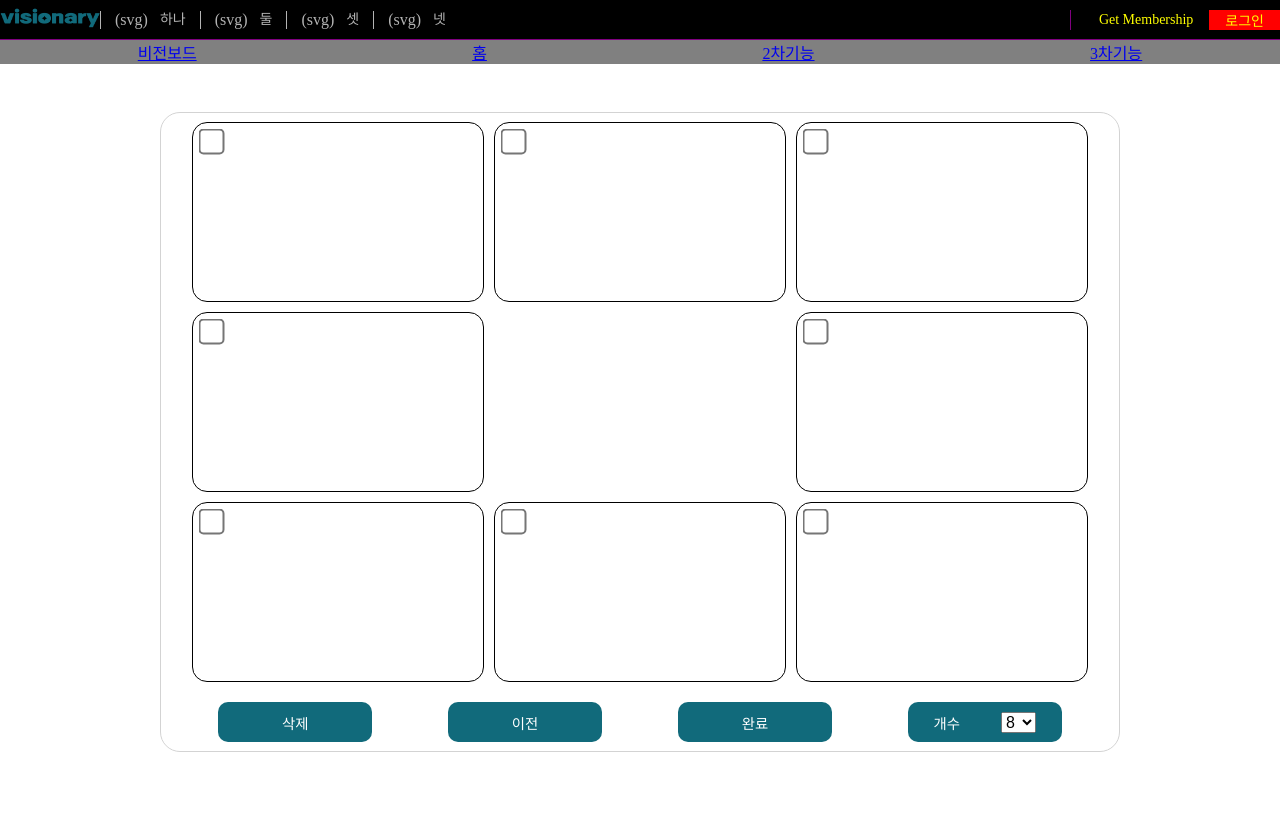
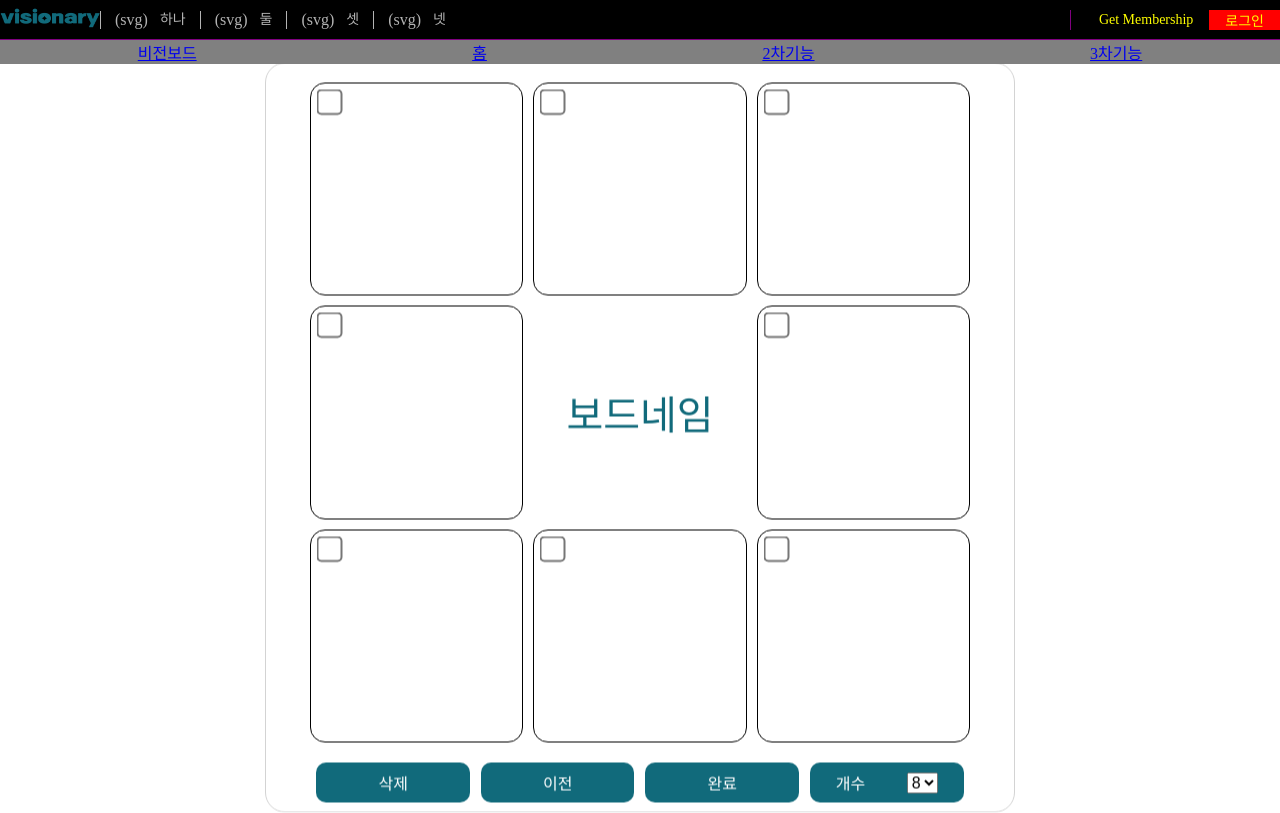
Before and after one commit to PossumCircus/Visionary, a React (Create React App) app: page /visionboard in a window 1280 px wide. Built offline with nearby package versions, Linux system fonts and the light colour scheme; a web font is replaced by a local one.

Commit message:
fix/#11/Modal
-완료 버튼이 혼자 길어지는 문제 해결,
-Mui queryMedia 도입.

```diff
--- a/src/components/VisionBoard/CreateVisionBoardModal.jsx
+++ b/src/components/VisionBoard/CreateVisionBoardModal.jsx
@@ -1,8 +1,7 @@
 import React, { useState, useRef } from 'react';
-import { Modal, Box } from '@mui/material';
+import { Modal, Box, useMediaQuery } from '@mui/material';
 import arrowBack from './assets/arrow_back_icon.svg';
 import media from './assets/media_icon.svg';
-
 import styles from './CreateVisionBoardModal.module.scss'
 
 export default function CreateVisionBoardModal({
@@ -13,8 +12,8 @@ export default function CreateVisionBoardModal({
   const [imgFile, setImgFile] = useState('');
   const [text, setText] = useState('');
   const [selectedImg, setSelectedImg] = useState('');
-
   const imgRef = useRef(null);
+  const muiMediaQuery = useMediaQuery('(min-width:800px)')
 
   const handleModalClose = () => {
     if (window.confirm('게시물 작성을 취소하시겠습니까?')) {
@@ -71,7 +70,7 @@ export default function CreateVisionBoardModal({
               top: '50%',
               left: '50%',
               transform: 'translate(-50%, -50%)',
-              width: '47dvh',
+              width: '45dvw',
               height: '85dvh',
               bgcolor: 'background.paper',
               boxShadow: 24,
--- a/src/components/VisionBoard/VisionBoardGrid.jsx
+++ b/src/components/VisionBoard/VisionBoardGrid.jsx
@@ -12,7 +12,7 @@ export default function VisionGrid() {
     navigate('/makeboardname');
   };
   const location = useLocation();
-  const [boardName, setBoardName] = useState('');
+  const [boardName, setBoardName] = useState('보드네임');
 
   // useEffect(() => {
   //   const params = new URLSearchParams(location.search);
@@ -95,7 +95,7 @@ export default function VisionGrid() {
     console.log(textData);
 
     setUploadedText(textData);
-
+    // 양식 제출 후 모달 닫기
     setIsModalOpen(false);
   };
 
@@ -159,7 +159,7 @@ export default function VisionGrid() {
     setSelectedOption(newSelectedOption);
   };
 
-  const handleCompleteButtonClick = async (e) => {
+  const handleCompleteButtonClickAlert = async (e) => {
     e.preventDefault();
     if (selectedOption === '2') {
       if (uploadCount < 4) {
@@ -264,6 +264,7 @@ export default function VisionGrid() {
           );
         })}
       </div>
+      <input type="hidden" name="boardNameInput" value={boardName} />
       <div className={styles.btnContainer}>
         <button className={styles.deleteBtn} onClick={handleDeleteButtonClick}>
           삭제
@@ -271,11 +272,10 @@ export default function VisionGrid() {
         <button className={styles.prevBtn} onClick={handleForMakeBoardName}>
           이전
         </button>
-        <form id="visionBoard"onSubmit={handleCompleteButtonClick}>
-          <button name="completeBtn" className={styles.completeBtn} type="submit">
+        <form id="visionBoard" onSubmit={handleCompleteButtonClickAlert} className={styles.completeForm}>
+          <button name="completeBtn" type="submit" className={styles.completeBtn}>
             완료
           </button>
-          <input type="hidden" name="boardNameInput" value={boardName} />
           {gridItems.map((item, index) => (
             <>
               {item.img && (
@@ -308,14 +308,16 @@ export default function VisionGrid() {
           </select>
         </div>
       </div>
-      {isModalOpen && (
-        <CreateVisionBoardModal
-          isModalOpen={isModalOpen}
-          closeModal={() => setIsModalOpen(false)}
-          handleImageAndTextSelect={handleImageAndTextSelect}
-        />
-      )}
-    </div>
+      {
+        isModalOpen && (
+          <CreateVisionBoardModal
+            isModalOpen={isModalOpen}
+            closeModal={() => setIsModalOpen(false)}
+            handleImageAndTextSelect={handleImageAndTextSelect}
+          />
+        )
+      }
+    </div >
 
   );
 }
--- a/src/components/VisionBoard/VisionBoardGrid.module.scss
+++ b/src/components/VisionBoard/VisionBoardGrid.module.scss
@@ -4,7 +4,6 @@
   font-weight: 700;
   font-style: normal;
 }
-
 
 .container {
   position: absolute;
@@ -21,10 +20,9 @@
   justify-content: center;
   align-items: center;
 
-  @media (max-width:800px) {
-    // width: 75dvw;
-    // height: 75dvh;
-    background-color: yellow;
+  @media (min-width:800px) {
+    width: 750px;
+    height: 750px;
   }
 
   .gridContainer {
@@ -36,9 +34,9 @@
     grid-template-rows: repeat(3, 1fr);
     grid-gap: 10px;
 
-    @media (max-width:800px) {
-      // width: 66dvw;
-      // height: 66dvw;
+    @media (min-width:800px) {
+      width: 660px;
+      height: 660px;
       margin-top: 10px;
     }
 
@@ -141,38 +139,42 @@
     width: 88%;
     height: auto;
     display: flex;
-    justify-content: space-between;
+    justify-content: space-around;
     align-items: center;
-
-    @media (max-width:800px) {
-      width: 66dvw;
-    }
 
     .deleteBtn,
     .prevBtn,
-    .completeBtn,
     .selectContainer {
-      font-size: 0.9rem;
+      font-size: 1rem;
       margin-top: 20px;
       width: 12dvw;
+      height: 40px;
+      background: #116a7b;
+      color: #fff;
     }
+
+    .completeForm {
+      // width: 12dvw;
+
+      .completeBtn {
+        font-size: 1rem;
+        margin-top: 20px;
+        width: 12dvw;
+        height: 40px;
+        background: #116a7b;
+        color: #fff;
+      }
+    }
+
 
     .selectContainer {
       display: flex;
       justify-content: space-around;
-      color: #fff;
-      height: 40px;
-      margin-top: 20px;
-      background-color: #116a7b;
       align-items: center;
       padding: 0 5px 0 5px;
       border-radius: 10px;
 
       .selectBtn {
-        display: flex;
-        justify-content: center;
-        align-items: center;
-        width: 35px;
         font-size: 1rem;
       }
     }
@@ -181,10 +183,7 @@
     .deleteBtn,
     .prevBtn,
     .completeBtn {
-      background: #116a7b;
-      color: #fff;
       border: none;
-      height: 40px;
       cursor: pointer;
       transition: 400ms ease all;
       outline: none;
```
Also changed, not shown: 2 other files (tests, documents, lock files or other folders).
